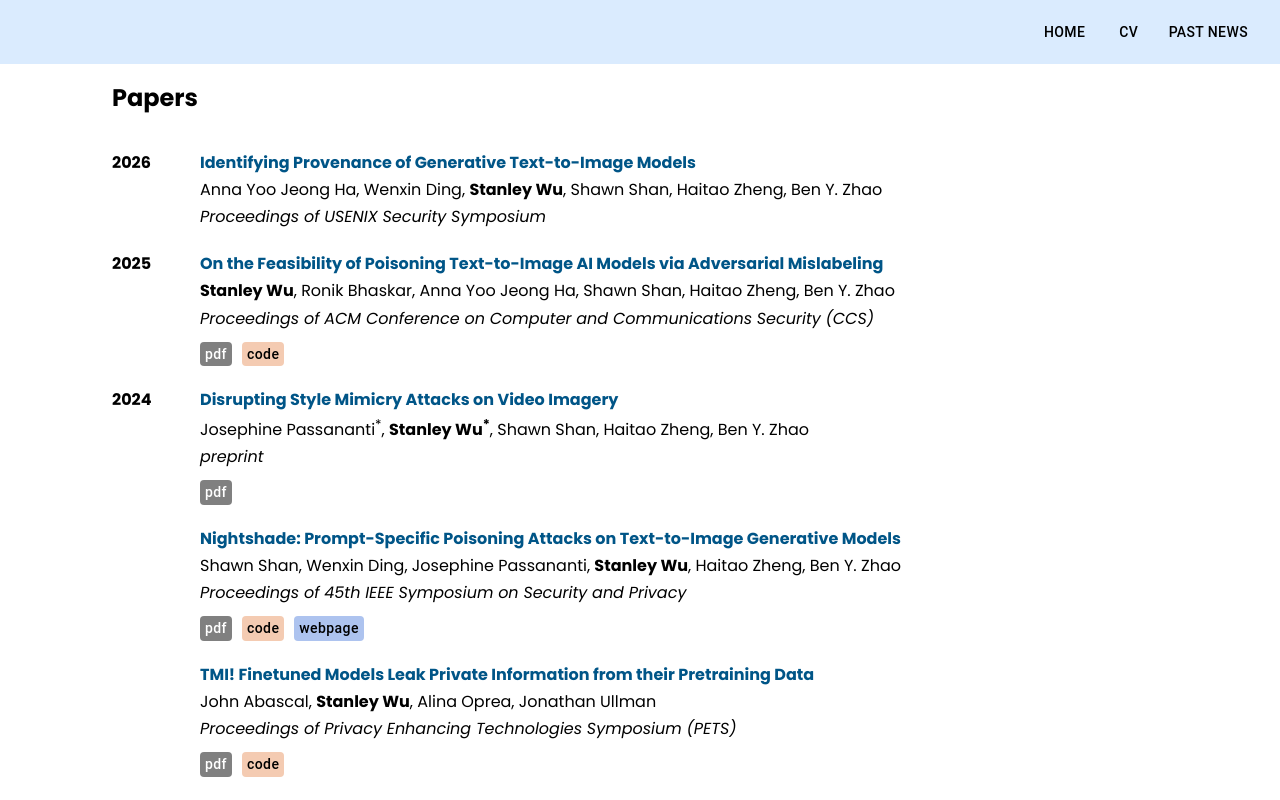
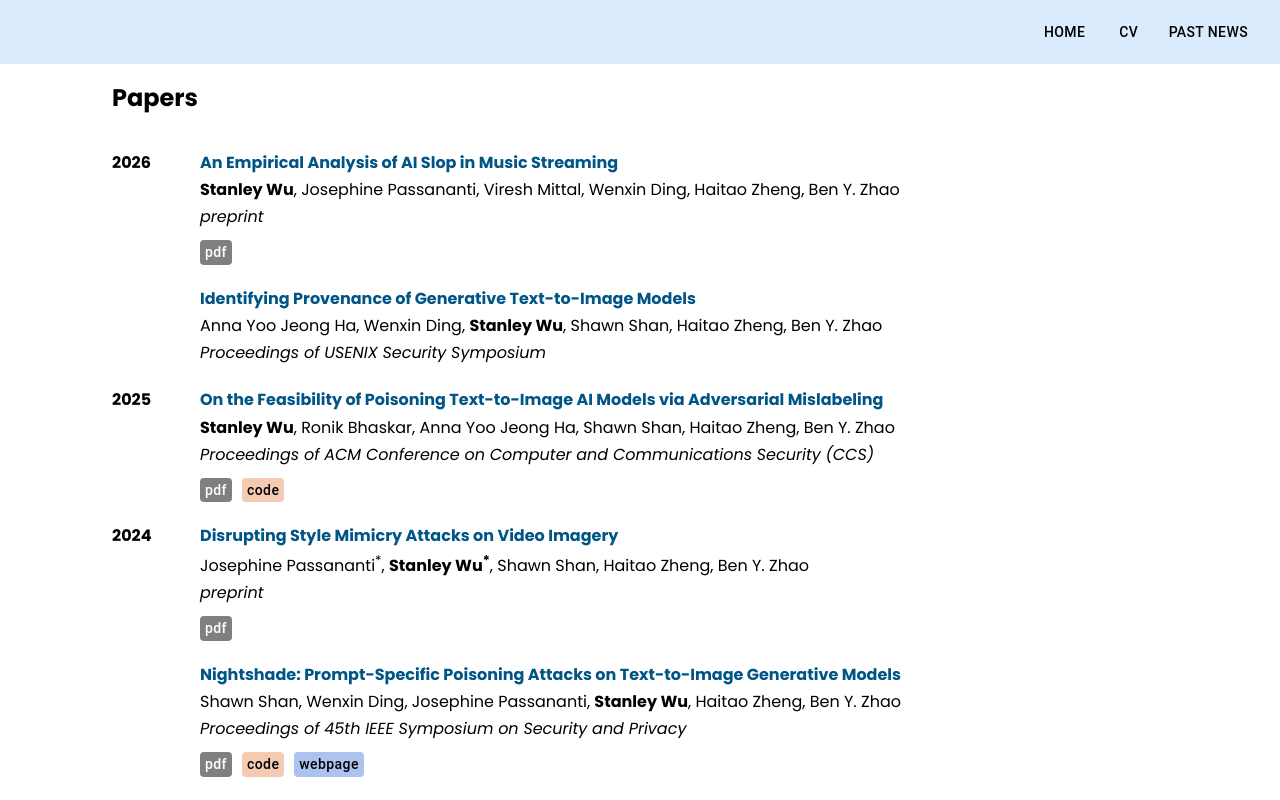
Before and after one commit to stanleykywu/stanley-portfolio-website-nextjs, a Next.js app: page /research/Research in a window 1280 px wide. Shown: the top 800 px of the page. Built offline with nearby package versions, Linux system fonts and the light colour scheme.

Commit message:
updated to june 2026

```diff
--- a/pages/header/cta/CTA.jsx
+++ b/pages/header/cta/CTA.jsx
@@ -6,7 +6,8 @@ const CTA = () => {
     <Box bgcolor="#DAEBFE" sx={{ borderRadius: '16px', margin: '21px', marginTop: '35px', padding: '5px' }}>
       <h3 style={{ paddingBottom: "0px", marginBottom: "0px" }}><b>FRESH OFF THE PRESS</b></h3>
       <List>
-        <ListItem sx={{ display: 'list-item', pl: 4 }}><b>Jan, 2026:</b> T2I model provenance paper accepted to USENIX '26!</ListItem>
+        <ListItem sx={{ display: 'list-item', pl: 4 }}><b>Jun. 2026:</b> New <a href="https://arxiv.org/abs/2606.18052" target="_blank" rel="noopener noreferrer">preprint</a> out! Large measurement study on AI music.</ListItem>
+        <ListItem sx={{ display: 'list-item', pl: 4 }}><b>May. 2026:</b> <a href="https://www.etch-humanity.org/etch-lab/quicksilver-plugin" target="_blank" rel="noopener noreferrer">Quicksilver</a> AI music detector released.</ListItem>
       </List>
     </Box>
   )
--- a/pages/research/Research.jsx
+++ b/pages/research/Research.jsx
@@ -22,6 +22,23 @@ const Research = () => {
               <Grid item xs={2} md={1} justifyContent="left">
                 <strong>2026</strong>
               </Grid>
+              <Grid item xs={10} md={11} style={{ marginBottom: "20px" }}>
+                <div>
+                  <a href="https://arxiv.org/abs/2606.18052" target="_blank" rel="noopener noreferrer" className="link-no-underline">
+                    <strong style={{ color: "#005587", fontWeight: 700 }}>An Empirical Analysis of AI Slop in Music Streaming<br /></strong>
+                  </a>
+                  <b>Stanley Wu</b>, Josephine Passananti, Viresh Mittal, Wenxin Ding, Haitao Zheng, Ben Y. Zhao<br />
+                  <em>preprint</em><br />
+                  <div style={{ display: "flex", flexDirection: "row", alignItems: "center" }}>
+                    <Button variant='contained' disableElevation href='https://arxiv.org/pdf/2606.18052' target='_blank' rel="noopener noreferrer" sx={{ display: 'flex', flexDirection: 'column', backgroundColor: 'gray', marginTop: '10px', marginRight: "10px", padding: '0px 5px', minWidth: 0, textTransform: 'none' }} className='slight__pdfhover'>
+                      pdf
+                    </Button>
+                  </div>
+                </div>
+              </Grid>
+            </Grid>
+            <Grid container display={(isMobile) ? 'block' : 'flex'} direction={(isMobile) ? 'column' : "row"} justifyContent="center">
+              <Grid item xs={2} md={1} justifyContent="left" />
               <Grid item xs={10} md={11} style={{ marginBottom: "20px" }}>
                 <div>
                   <a href="..." target="_blank" rel="noopener noreferrer" className="link-no-underline">
```
Also changed, not shown: pages/past-news.js (+10 -0 lines).
